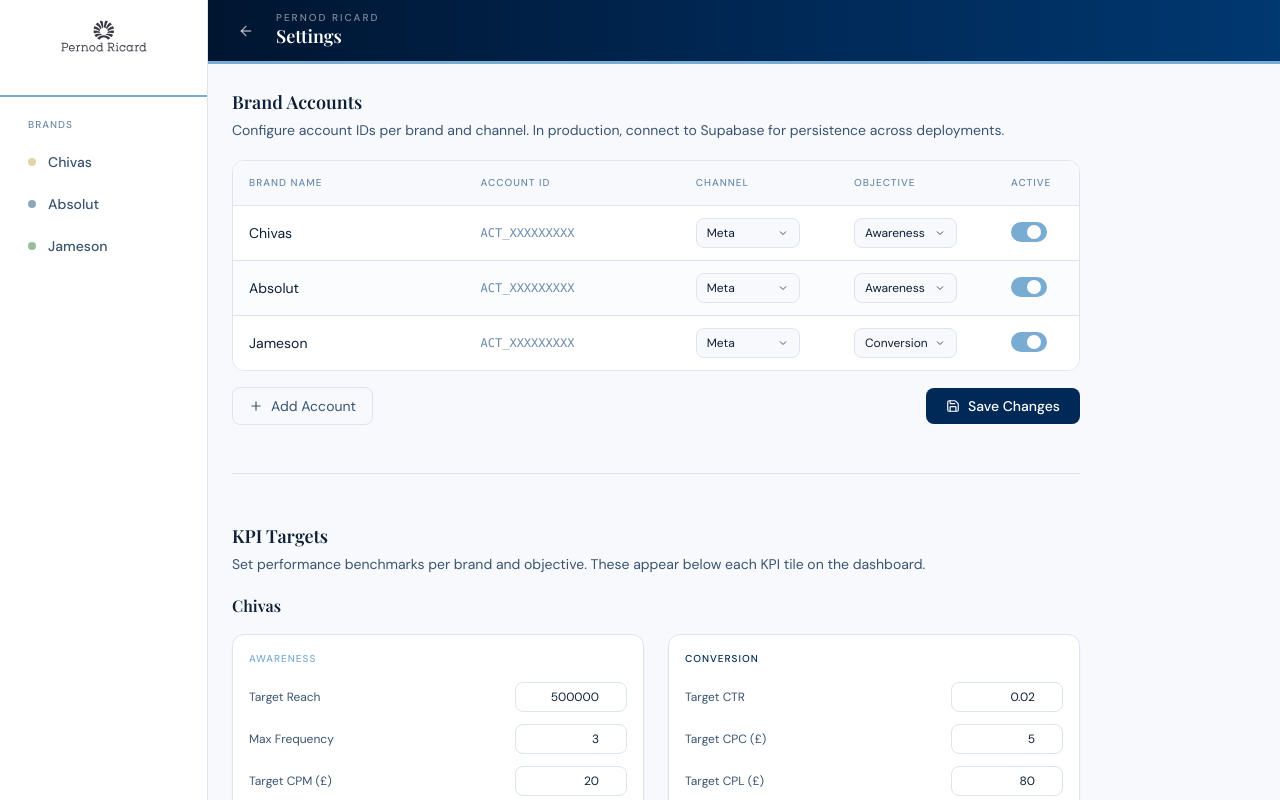
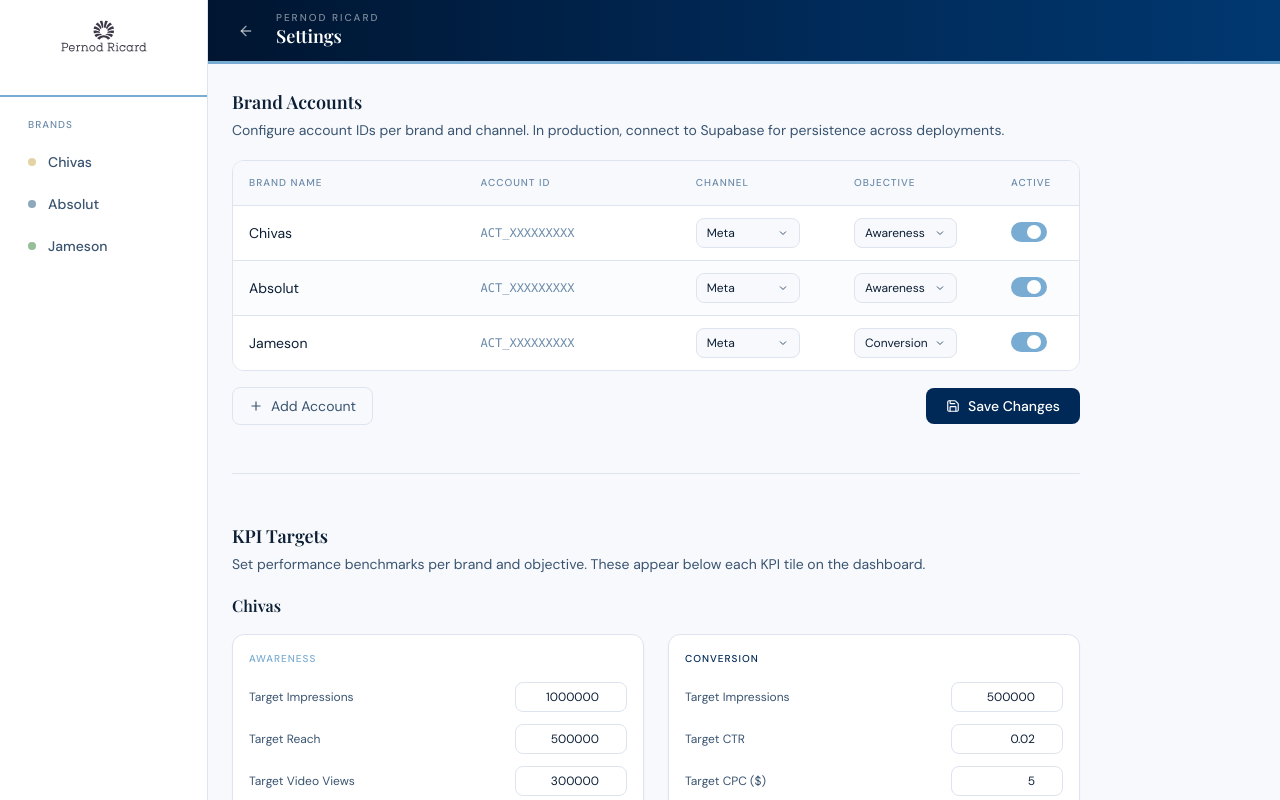
Before and after one commit to ashishnairkrishnan-alt/campaign-status-reporter-pr, a Next.js app: page /settings in a window 1280 px wide. Shown: the top 800 px of the page. Built offline with nearby package versions, Linux system fonts and the light colour scheme; a web font is replaced by a local one.

Commit message:
feat: updated targets - Impressions, Reach, Video Views, CTR with target values

```diff
--- a/components/KPIStrip.tsx
+++ b/components/KPIStrip.tsx
@@ -52,18 +52,22 @@
   // All objectives and channels show Impressions + CTR as standard
   // Plus objective/channel-specific metrics
   if (objective === "awareness") {
-    kpis.push({ label: "Impressions",  value: fm(metrics.impressions, "impressions") });
-    kpis.push({ label: "Reach",        value: fm(metrics.reach, "reach"),
+    kpis.push({ label: "Impressions", value: fm(metrics.impressions, "impressions"),
+      target: targets ? { label: ft(targets.awareness.impressions, "impressions"), status: getTargetStatus(metrics.impressions, targets.awareness.impressions) } : undefined });
+    kpis.push({ label: "Reach", value: fm(metrics.reach, "reach"),
       target: targets ? { label: ft(targets.awareness.reach, "reach"), status: getTargetStatus(metrics.reach ?? 0, targets.awareness.reach) } : undefined });
-    kpis.push({ label: "Video Views",  value: fm(metrics.videoViews, "videoViews") });
-    kpis.push({ label: "CTR",          value: fm(metrics.ctr, "ctr") });
+    kpis.push({ label: "Video Views", value: fm(metrics.videoViews, "videoViews"),
+      target: targets ? { label: ft(targets.awareness.videoViews, "videoViews"), status: getTargetStatus(metrics.videoViews ?? 0, targets.awareness.videoViews) } : undefined });
+    kpis.push({ label: "CTR", value: fm(metrics.ctr, "ctr"),
+      target: targets ? { label: ft(targets.awareness.ctr, "ctr"), status: getTargetStatus(metrics.ctr ?? 0, targets.awareness.ctr) } : undefined });
   } else {
-    kpis.push({ label: "Impressions", value: fm(metrics.impressions, "impressions") });
-    kpis.push({ label: "CTR",         value: fm(metrics.ctr, "ctr"),
+    kpis.push({ label: "Impressions", value: fm(metrics.impressions, "impressions"),
+      target: targets ? { label: ft(targets.conversion.impressions, "impressions"), status: getTargetStatus(metrics.impressions, targets.conversion.impressions) } : undefined });
+    kpis.push({ label: "CTR", value: fm(metrics.ctr, "ctr"),
       target: targets ? { label: ft(targets.conversion.ctr, "ctr"), status: getTargetStatus(metrics.ctr ?? 0, targets.conversion.ctr) } : undefined });
-    kpis.push({ label: "CPC",         value: fm(metrics.cpc, "cpc"),
+    kpis.push({ label: "CPC", value: fm(metrics.cpc, "cpc"),
       target: targets ? { label: ft(targets.conversion.cpc, "cpc"), status: getTargetStatus(metrics.cpc ?? 0, targets.conversion.cpc, false) } : undefined });
-    kpis.push({ label: "ROAS",        value: fm(metrics.roas, "roas"),
+    kpis.push({ label: "ROAS", value: fm(metrics.roas, "roas"),
       target: targets ? { label: ft(targets.conversion.roas, "roas"), status: getTargetStatus(metrics.roas ?? 0, targets.conversion.roas) } : undefined });
   }
 
--- a/components/TargetsTable.tsx
+++ b/components/TargetsTable.tsx
@@ -16,17 +16,17 @@
 }
 
 const AWARENESS_FIELDS: TargetField[] = [
-  { key: "reach",     label: "Target Reach",    placeholder: "500000" },
-  { key: "frequency", label: "Max Frequency",   placeholder: "3.0" },
-  { key: "cpm",       label: "Target CPM (£)",  placeholder: "20" },
-  { key: "vtr",       label: "Target VTR",      placeholder: "0.30" },
+  { key: "impressions", label: "Target Impressions", placeholder: "1000000" },
+  { key: "reach",       label: "Target Reach",       placeholder: "500000" },
+  { key: "videoViews",  label: "Target Video Views", placeholder: "300000" },
+  { key: "ctr",         label: "Target CTR",         placeholder: "0.01" },
 ];
 
 const CONVERSION_FIELDS: TargetField[] = [
-  { key: "ctr",  label: "Target CTR",        placeholder: "0.02" },
-  { key: "cpc",  label: "Target CPC (£)",    placeholder: "5" },
-  { key: "cpl",  label: "Target CPL (£)",    placeholder: "80" },
-  { key: "roas", label: "Target ROAS",       placeholder: "3.0" },
+  { key: "impressions", label: "Target Impressions", placeholder: "500000" },
+  { key: "ctr",         label: "Target CTR",         placeholder: "0.02" },
+  { key: "cpc",         label: "Target CPC ($)",     placeholder: "5" },
+  { key: "roas",        label: "Target ROAS",        placeholder: "3.0" },
 ];
 
 function labelToBrand(id: string) {
--- a/config/targets.json
+++ b/config/targets.json
@@ -1,14 +1,14 @@
 {
   "chivas": {
-    "awareness": { "reach": 500000, "frequency": 3.0, "cpm": 20, "vtr": 0.30 },
-    "conversion": { "ctr": 0.02, "cpc": 5, "cpl": 80, "roas": 3.0 }
+    "awareness":  { "impressions": 1000000, "reach": 500000, "videoViews": 300000, "ctr": 0.01 },
+    "conversion": { "impressions": 500000,  "ctr": 0.02, "cpc": 5, "roas": 3.0 }
   },
   "absolut": {
-    "awareness": { "reach": 600000, "frequency": 2.8, "cpm": 18, "vtr": 0.32 },
-    "conversion": { "ctr": 0.025, "cpc": 4.5, "cpl": 70, "roas": 3.5 }
+    "awareness":  { "impressions": 1200000, "reach": 600000, "videoViews": 400000, "ctr": 0.012 },
+    "conversion": { "impressions": 600000,  "ctr": 0.025, "cpc": 4.5, "roas": 3.5 }
   },
   "jameson": {
-    "awareness": { "reach": 450000, "frequency": 3.2, "cpm": 22, "vtr": 0.28 },
-    "conversion": { "ctr": 0.022, "cpc": 4.8, "cpl": 75, "roas": 3.2 }
+    "awareness":  { "impressions": 900000,  "reach": 450000, "videoViews": 280000, "ctr": 0.009 },
+    "conversion": { "impressions": 450000,  "ctr": 0.022, "cpc": 4.8, "roas": 3.2 }
   }
 }
```
Also changed, not shown: types/index.ts (+4 -4 lines).
